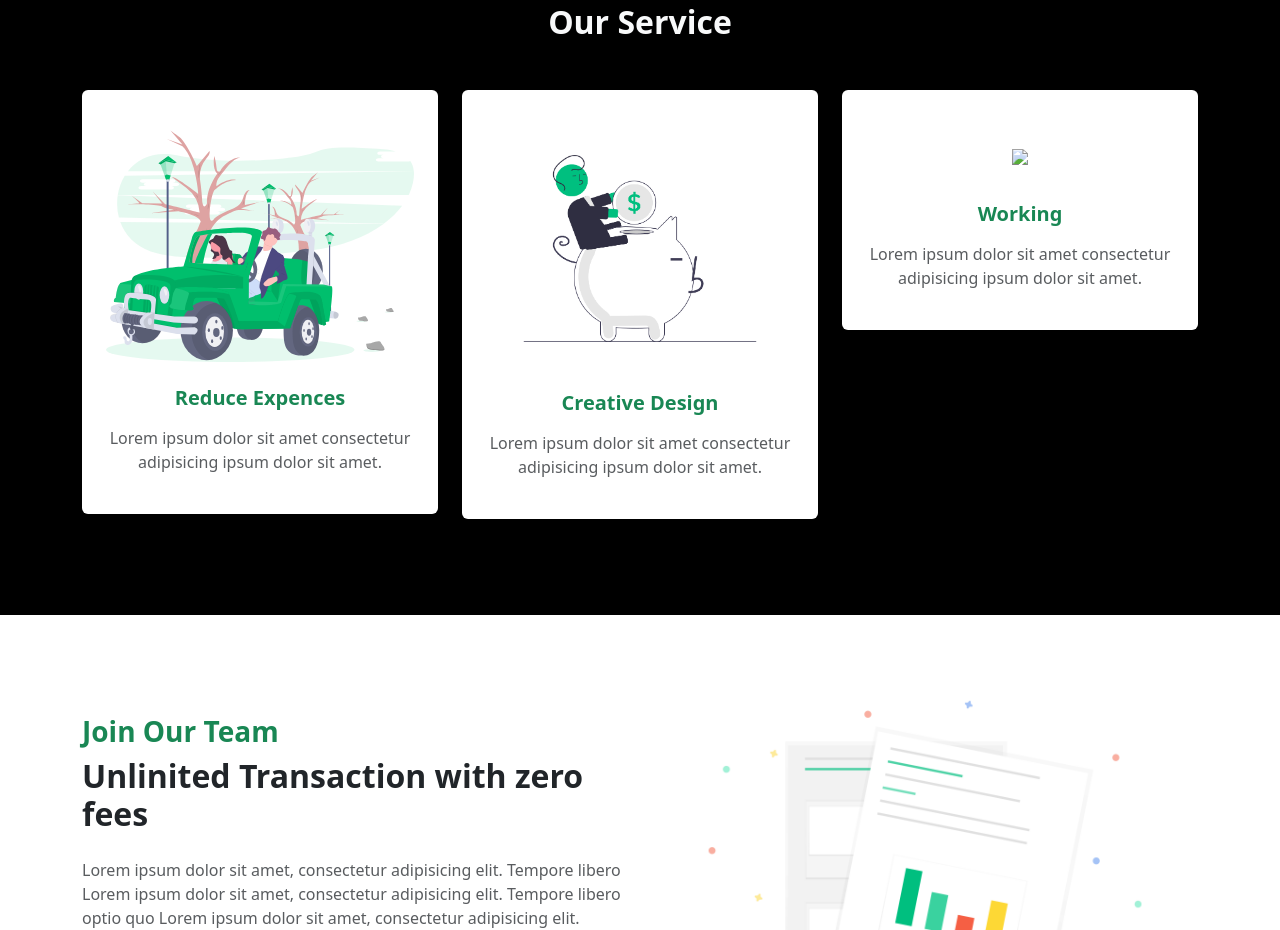
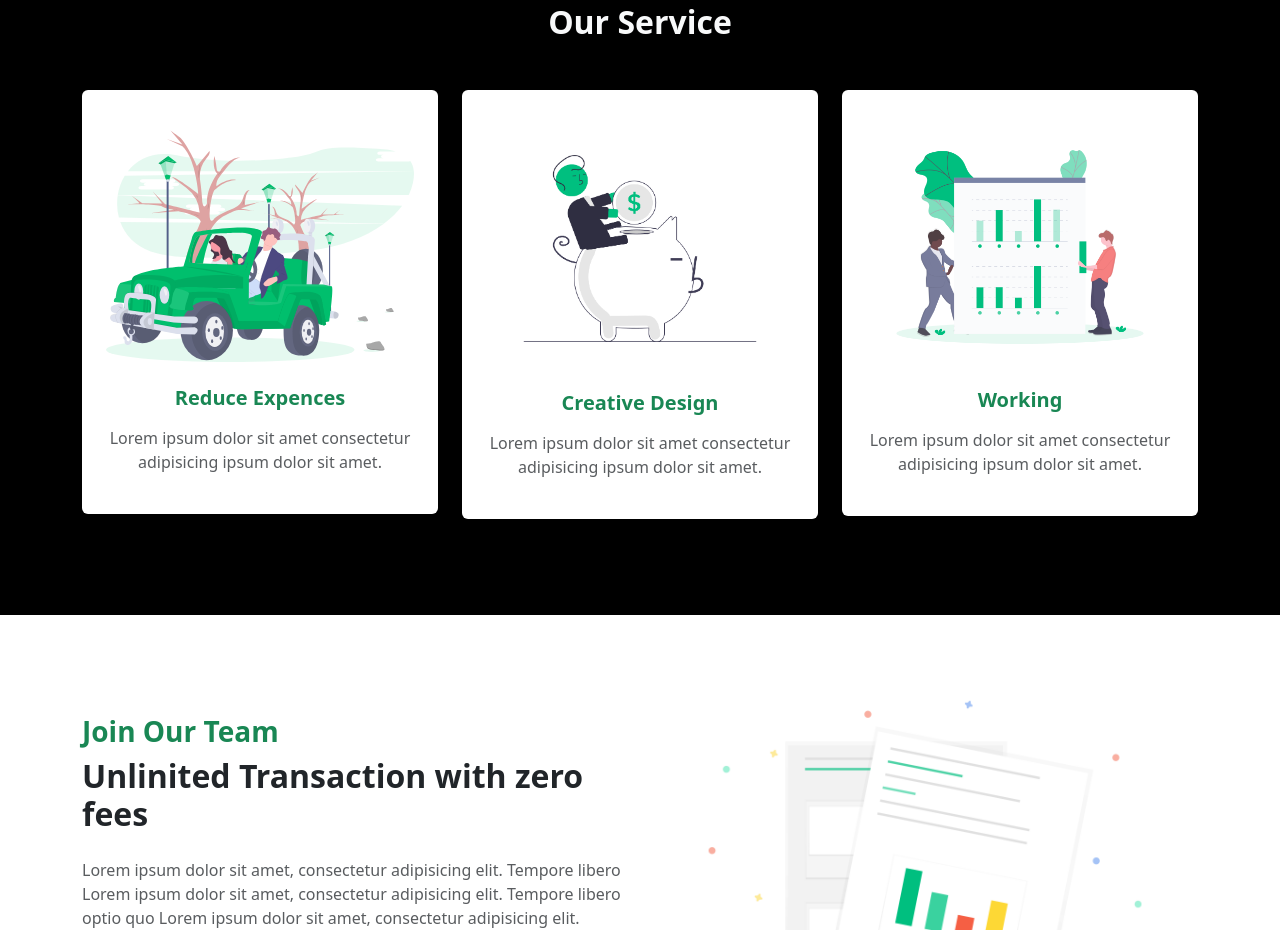
Before and after one commit to ayshenm/DollaWebisite.github.io, a plain HTML site: page index.html in a window 1280 px wide. Shown: the part 1895-2825 px from the top of the page. Drawn offline with nearby package versions, Linux system fonts and the light colour scheme.

Commit message:
Update index.html

```diff
--- a/index.html
+++ b/index.html
@@ -121,7 +121,7 @@
             <div class="col-md-6 col-lg-4 mb-4">
                 <div class="service-item shadow-sm p-4 rounded bg-white">
                     <div class="icon my-3 text-danger fs-2">
-                        <img src="./img/3.png" class="w-100">
+                        <img src="./3.png" class="w-100">
                     </div>
                     <h3 class="fs-5 py-2 fw-bold text-success">Working</h3>
                     <p class="text-muted">Lorem ipsum dolor sit amet consectetur adipisicing ipsum dolor sit amet.</p>
```
